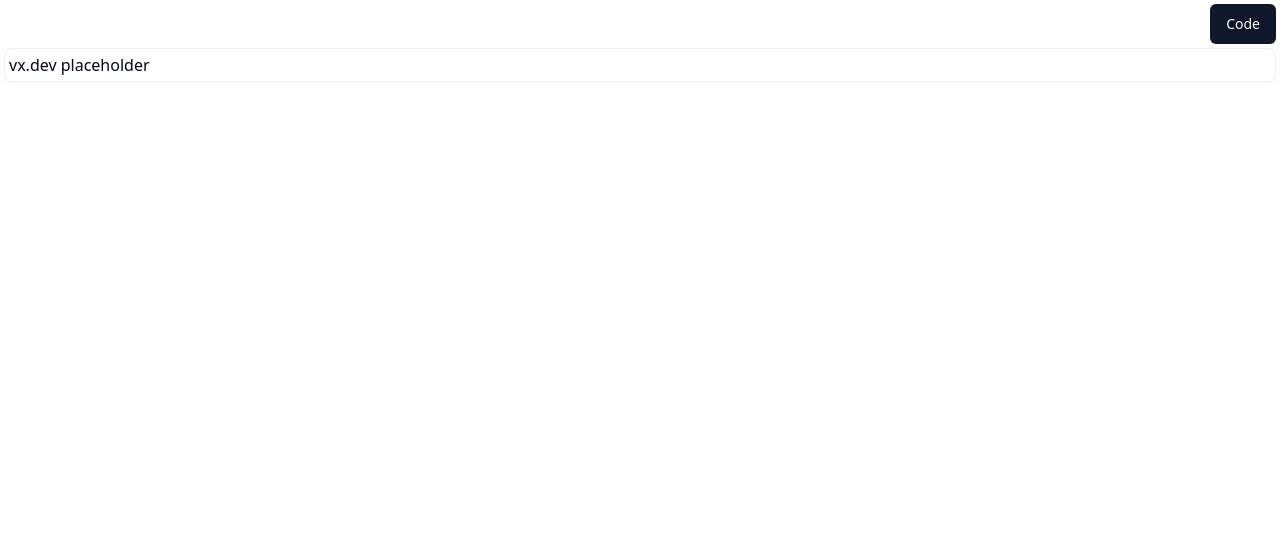
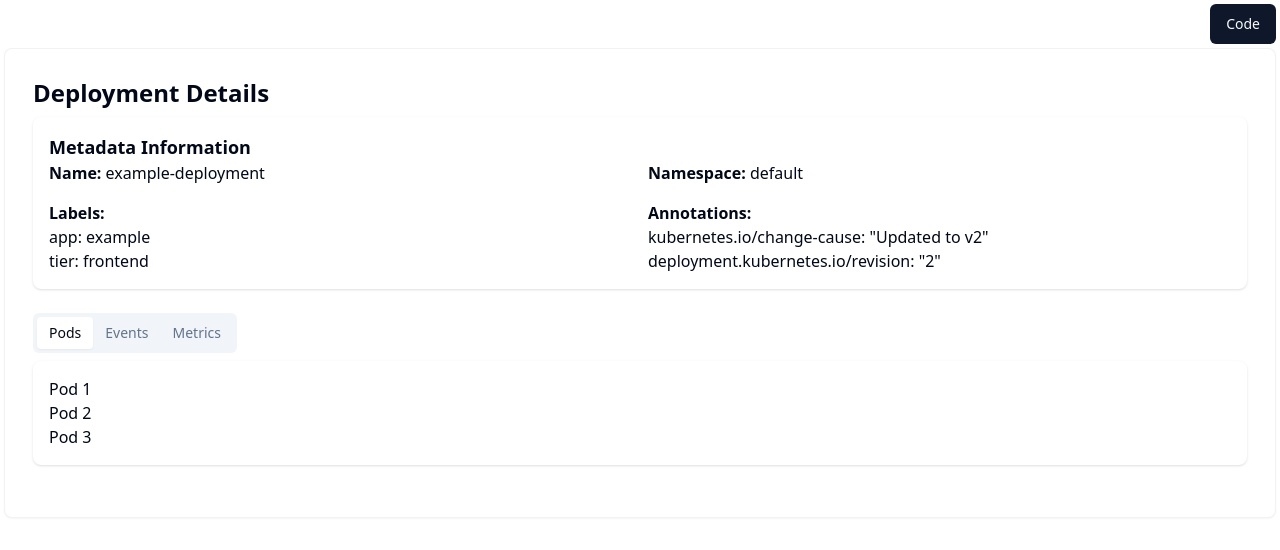
Before and after one commit to Yuyz0112/dewhale, a Vue app in the folder vue-preview-ui/: page / in a window 1280 px wide. Shown: the top 550 px of the page. Built offline with nearby package versions, Linux system fonts and the light colour scheme; the HTML template or start-up script is replaced by a standard one.

Commit message:
[vx.dev] prompt: {   "prompt": "Create a k8s deployment details page to display metadata information (name, namespace, labels, annotations). There is a set of tabs below to display the corresponding pod list, event list, and metrics monitoring chart.\n",   "images": [] }

```diff
--- a/vue-preview-ui/src/Preview.vue
+++ b/vue-preview-ui/src/Preview.vue
@@ -1,7 +1,78 @@
+<template>
+  <div class="container mx-auto p-6">
+    <div class="mb-6">
+      <h1 class="text-2xl font-bold mb-2">Deployment Details</h1>
+      <div class="bg-white shadow rounded-lg p-4">
+        <h2 class="text-lg font-semibold">Metadata Information</h2>
+        <div class="grid grid-cols-2 gap-4">
+          <div>
+            <strong>Name:</strong> <span>example-deployment</span>
+          </div>
+          <div>
+            <strong>Namespace:</strong> <span>default</span>
+          </div>
+          <div>
+            <strong>Labels:</strong>
+            <ul>
+              <li>app: example</li>
+              <li>tier: frontend</li>
+            </ul>
+          </div>
+          <div>
+            <strong>Annotations:</strong>
+            <ul>
+              <li>kubernetes.io/change-cause: "Updated to v2"</li>
+              <li>deployment.kubernetes.io/revision: "2"</li>
+            </ul>
+          </div>
+        </div>
+      </div>
+    </div>
+
+    <Tabs default-value="pods" class="mb-6">
+      <TabsList>
+        <TabsTrigger value="pods">Pods</TabsTrigger>
+        <TabsTrigger value="events">Events</TabsTrigger>
+        <TabsTrigger value="metrics">Metrics</TabsTrigger>
+      </TabsList>
+      <TabsContent value="pods">
+        <div class="bg-white shadow rounded-lg p-4">
+          <!-- Pod list would be dynamically generated here -->
+          <ul>
+            <li>Pod 1</li>
+            <li>Pod 2</li>
+            <li>Pod 3</li>
+          </ul>
+        </div>
+      </TabsContent>
+      <TabsContent value="events">
+        <div class="bg-white shadow rounded-lg p-4">
+          <!-- Event list would be dynamically generated here -->
+          <ul>
+            <li>Event 1</li>
+            <li>Event 2</li>
+            <li>Event 3</li>
+          </ul>
+        </div>
+      </TabsContent>
+      <TabsContent value="metrics">
+        <div class="bg-white shadow rounded-lg p-4">
+          <!-- Metrics chart would be dynamically generated here -->
+          <div class="h-64">
+            <!-- Placeholder for chart component -->
+            <div class="w-full h-full bg-gray-200 rounded-lg"></div>
+          </div>
+        </div>
+      </TabsContent>
+    </Tabs>
+  </div>
+</template>
+
 <script setup>
-const props = defineProps({});
+
+import { Tabs, TabsContent, TabsList, TabsTrigger } from "@/components/ui/tabs";
 </script>
 
-<template>
-  <p>vx.dev placeholder</p>
-</template>
+<style>
+/* Additional styles if needed */
+</style>
```
Also changed, not shown: 1 other file (tests, documents, lock files or other folders).
